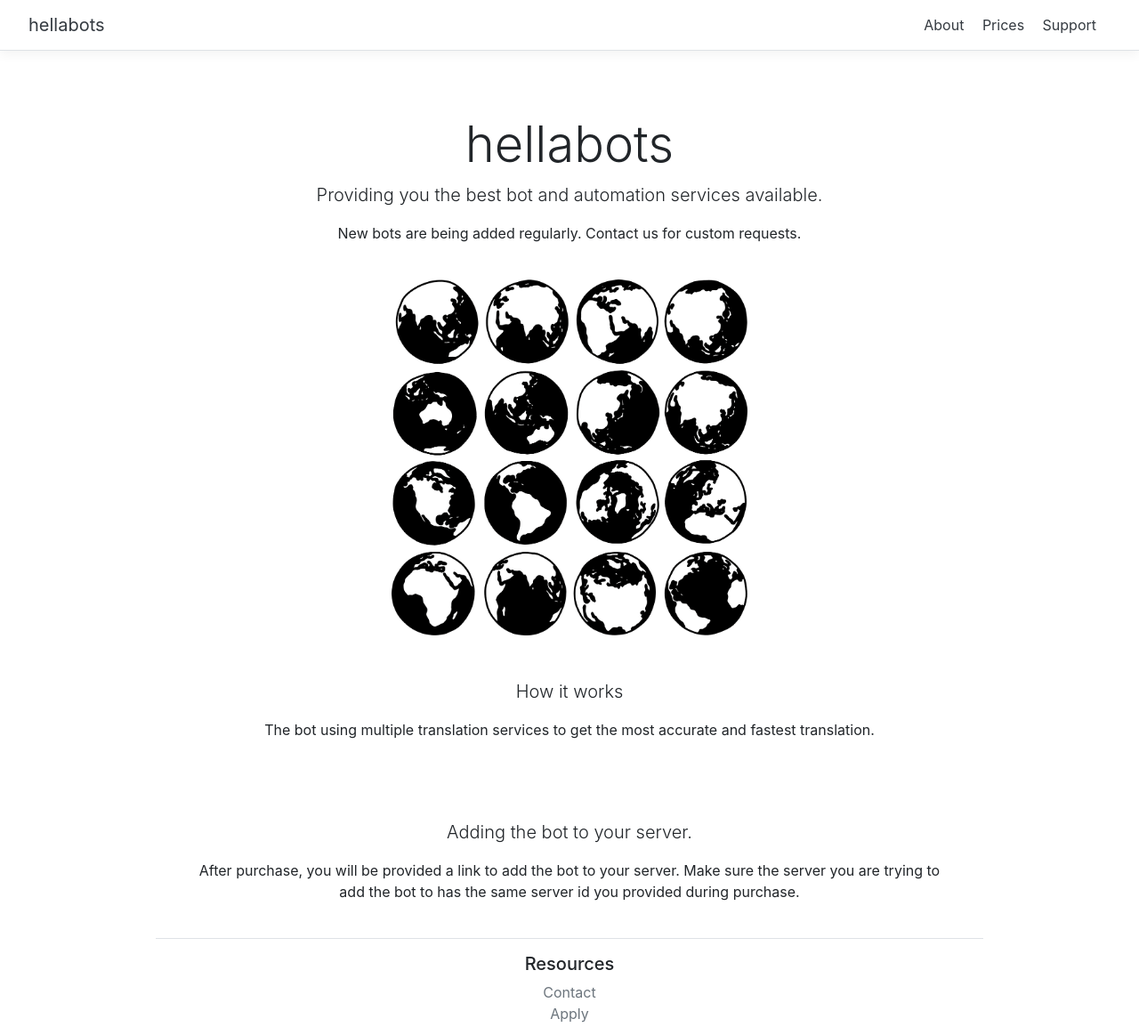
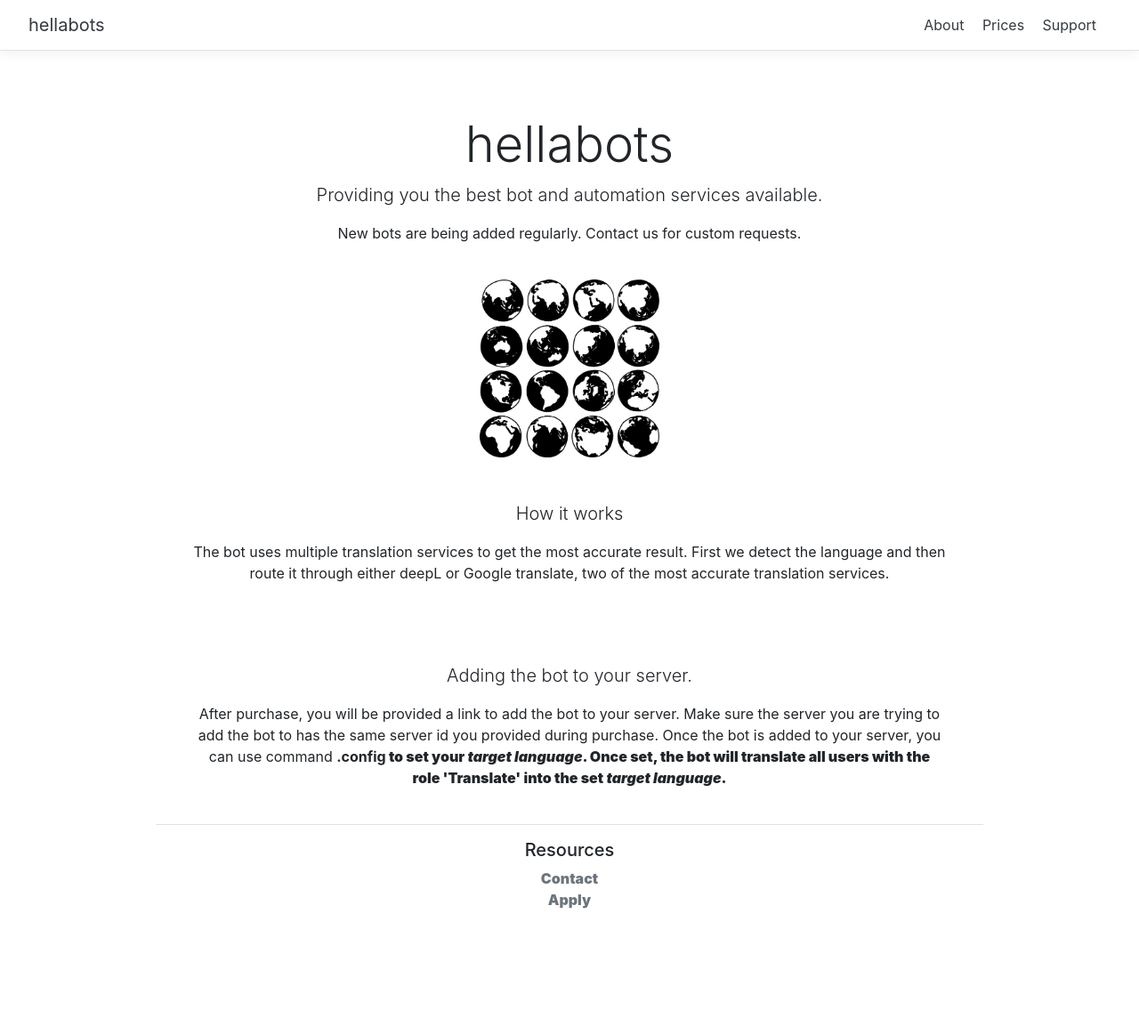
Before and after one commit to cmooredev/api-keys, a Flask app: page /about in a window 1280 px wide. Shown: the whole page at 89% size. After the commit the page ends 1021 px from the top, so only its background shows below. Run offline with Flask 2, Linux system fonts and the light colour scheme; some libraries are stand-ins or nearby versions.

Commit message:
update text

```diff
--- a/apiapp/templates/about.html
+++ b/apiapp/templates/about.html
@@ -14,7 +14,7 @@
       </div>
   </div>
   <div class="container text-center">
-    <img height="400px" src="{{ url_for('static',filename='assets/img/planets.png') }}">
+    <img height="200px" src="{{ url_for('static',filename='assets/img/planets.png') }}">
   </div>
 
 </div>
@@ -23,7 +23,9 @@
   <div class="about-header px-3 py-3 pt-md-5 pb-md-4 mx-auto">
       <div class="container">
         <p class="lead">How it works</p>
-        <p>The bot using multiple translation services to get the most accurate and fastest translation.
+        <p>The bot uses multiple translation services to get the most accurate result.
+          First we detect the language and then route it through either deepL or Google translate,
+          two of the most accurate translation services.
         </p>
       </div>
   </div>
@@ -34,7 +36,11 @@
         <p class="lead">Adding the bot to your server.</p>
         <p>After purchase, you will be provided a link to add the bot to your server.
         Make sure the server you are trying to add the bot to has the same server id
-      you provided during purchase. </p>
+        you provided during purchase. Once the bot is added to your server, you can use <thead>
+        command <strong>.config<strong> to set your <em>target language</em>.  Once set, the bot will
+        translate all users with the role <strong>'Translate'</strong> into the set <em>target
+        language</em>.
+      </thead></p>
       </div>
   </div>
 
--- a/apiapp/templates/index.html
+++ b/apiapp/templates/index.html
@@ -13,7 +13,7 @@
   <div class='container'>
     <div class="col-md-4 mx-auto mt-2">
           <div class="col-sm-12">
-             <a class="btn btn-lg btn-block btn-primary mt-2 box-shadow" href="/pricing">Learn more</a>
+             <a class="btn btn-lg btn-block btn-primary mt-2 box-shadow" href="/about">Learn more</a>
           </div>
       </div>
   </div>
```
